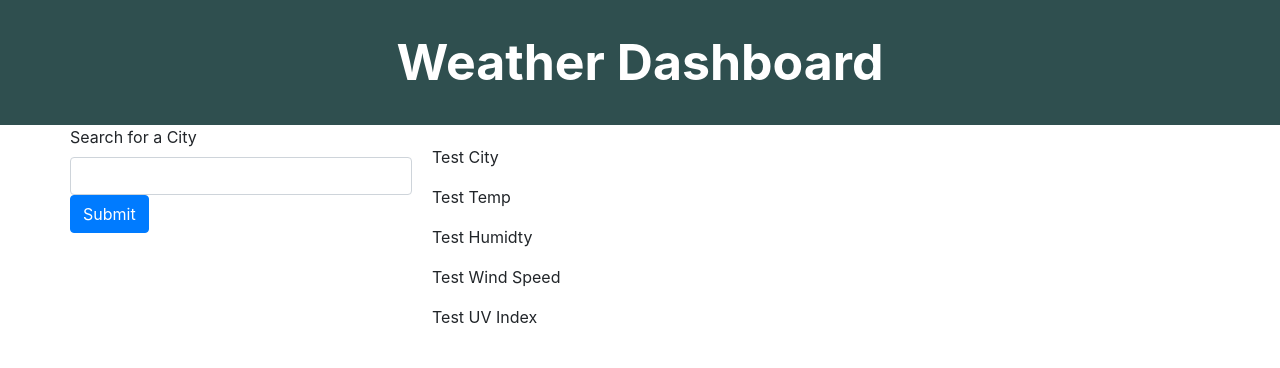
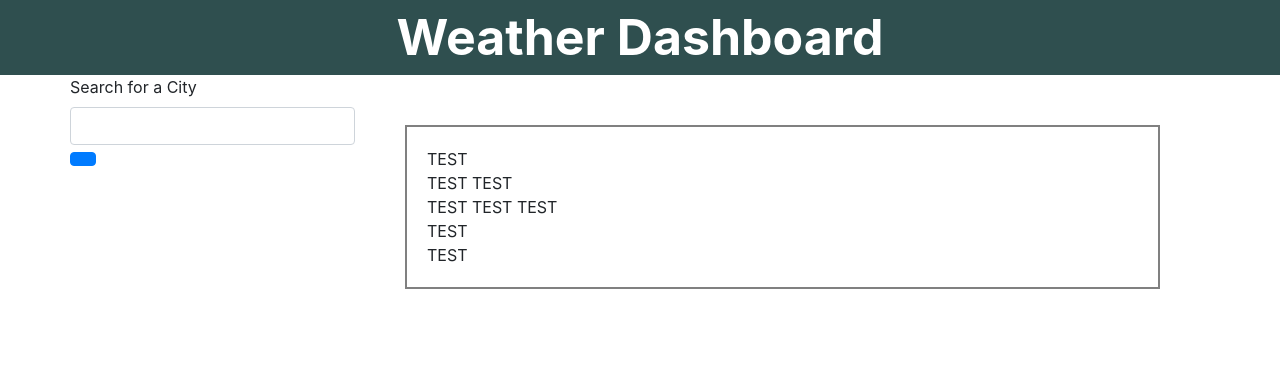
Before and after one commit to kim-tor/weather_dashboard, a plain HTML site: page index.html in a window 1280 px wide. Drawn offline with nearby package versions, Linux system fonts and the light colour scheme.

Commit message:
made more additions to html, css and started some js

```diff
--- a/index.html
+++ b/index.html
@@ -24,20 +24,25 @@
                     <div class="form-group">
                         <label for="search">Search for a City</label>
                         <input type="search" class="form-control" id="searchCity">
-                        <button type="submit" class="btn btn-primary">Submit</button>
+                        <button type="button" class="btn btn-primary" id ="submit"><i class="fas fa-search"></i></button>
                     </div>
-                </form>
+                 </form>
+                 <ul class="list-city">
+                    <!--searched cities will be added here-->
+                  </ul>
             </section>
             <section id="main">
                 <div class="main-card">
-                    <div class="card-body">
-                        <p>Test City</p>
-                        <p>Test Temp</p>
-                        <p>Test Humidty</p>
-                        <p>Test Wind Speed</p>
-                        <p>Test UV Index</p>
+                    <div class="card-body current">
+                        <!--divs to hold the results from the current URL-->
+                       <div class="city"> TEST</div>
+                       <div class="temp"> TEST TEST</div>
+                       <div class="humidity">TEST TEST TEST</div>
+                       <div class="wind">TEST </div>
+                       <div class="uv">TEST</div>
                     </div>
                 </div>
+
             </section>
         </div>
     </div>
--- a/style.css
+++ b/style.css
@@ -4,13 +4,21 @@ header{
    font-weight: bold;
    font-size:50px;
    text-align: center;
-   padding:25px;
 }
 
 #main{
-    width: 70%
+    width: 75%
 }
 
 #aside{
-   width:30%;
+   width:25%;
+
 }
+
+.current{
+   border: solid 2px grey;
+   /* padding-top: 15px; */
+   margin: 50px;
+}
+/* figure out how to get everything to stay in the right spot,
+the aside and main cannot collide"
```
Also changed, not shown: script.js (+21 -0 lines).
